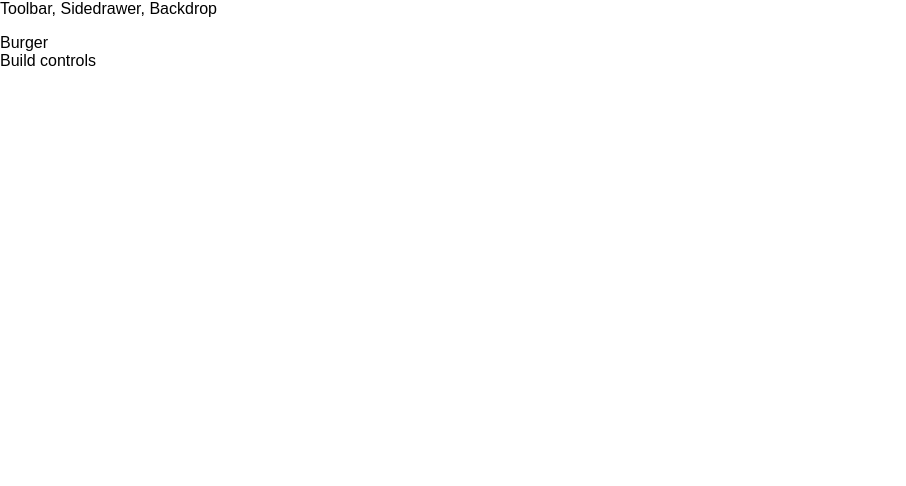
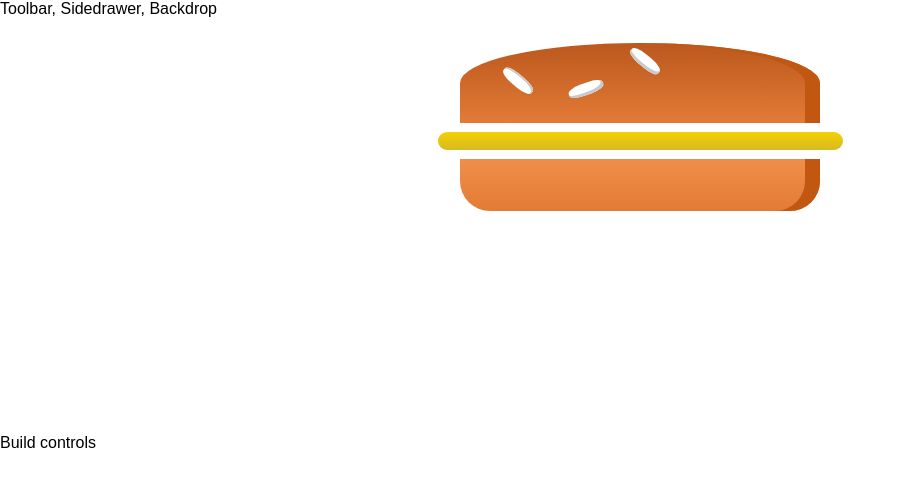
Before and after one commit to jhimy-michel/react-training, a React (Create React App) app in the folder burger/: page / in a window 1280 px wide. Shown: the top 486 px of the page, without its empty margins (0-906 px from the left). Built offline with nearby package versions, Linux system fonts and the light colour scheme; a web font is replaced by a local one.

Commit message:
rendering static burger

```diff
--- a/burger/src/App.js
+++ b/burger/src/App.js
@@ -1,6 +1,6 @@
 import React from "react";
 import Layout from "./components/Layout/Layout";
-import BurgerBuilder from "./containers/BurgerBuilder/BurgerBUild";
+import BurgerBuilder from "./containers/BurgerBuilder/BurgerBuilder";
 
 function App() {
   return (
--- /dev/null
+++ b/burger/src/components/Burger/Burger.css
@@ -0,0 +1,16 @@
+.Burger {
+  width: 100%;
+  margin: auto;
+  height: 250px;
+  overflow: scroll;
+  text-align: center;
+  font-weight: bold;
+  font-size: 1.2rem;
+}
+
+@media (min-width: 500px) and (min-height: 401px) {
+  .Burger {
+    width: 450px;
+    height: 400px;
+  }
+}
--- a/burger/src/components/Burger/Burger.js
+++ b/burger/src/components/Burger/Burger.js
@@ -0,0 +1,15 @@
+import React from "react";
+import "./Burger.css";
+import BurgerIngredients from "./BurgerIngredients/BurgerIngredients";
+
+const burger = (props) => {
+  return (
+    <div className="Burger">
+      <BurgerIngredients type="bread-top" />
+      <BurgerIngredients type="cheese" />
+      <BurgerIngredients type="meat" />
+      <BurgerIngredients type="bread-bottom" />
+    </div>
+  );
+};
+export default burger;
--- a/burger/src/containers/BurgerBuilder/BurgerBUild.js
+++ b/burger/src/containers/BurgerBuilder/BurgerBuilder.js
@@ -1,11 +1,12 @@
 import React, { Component } from "react";
 import Aux from "../../hoc/Aux";
+import Burger from "../../components/Burger/Burger";
 
 class BurgerBuilder extends Component {
   render() {
     return (
       <Aux>
-        <div>Burger</div>
+        <Burger />
         <div>Build controls</div>
       </Aux>
     );
```
